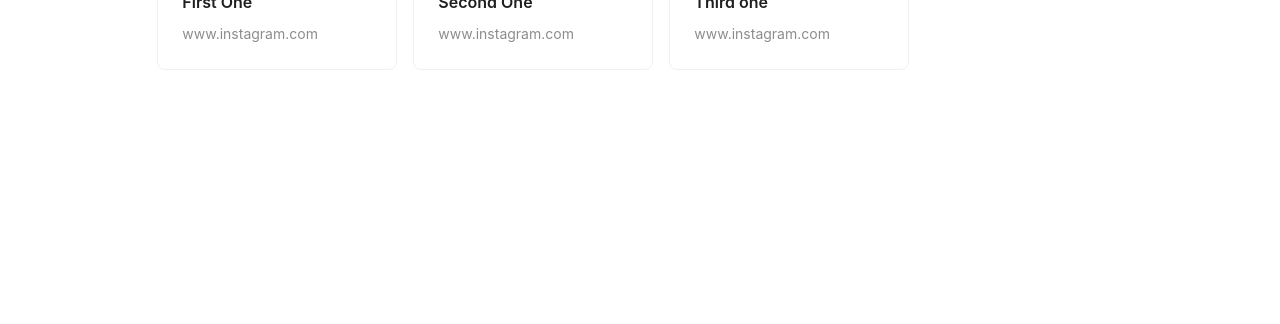
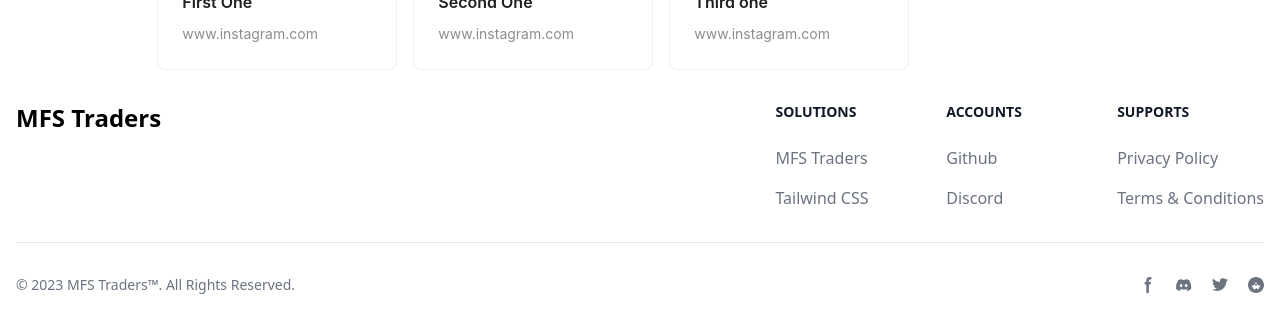
Before and after one commit to muhammadfuaad/ecommerce_project_frontend, a React (Vite) app: page / in a window 1280 px wide. Shown: the part 1122-1446 px from the top of the page. Before the commit the page ends 1192 px from the top, so only its background shows below. Built offline with nearby package versions, Linux system fonts and the light colour scheme.

Commit message:
design footer

```diff
--- /dev/null
+++ b/src/Components/Footer/Footer.jsx
@@ -0,0 +1,86 @@
+
+import React from 'react';
+
+const Footer = () => {
+  return (
+    <footer className="bg-white dark:bg-gray-900">
+      <div className="mx-auto w-full max-w-screen-xl p-4 py-6 lg:py-8">
+        <div className="md:flex md:justify-between">
+          <div className="mb-6 md:mb-0">
+            <a href="https://flowbite.com/" className="flex items-center">
+              {/* <img src="https://flowbite.com/docs/images/logo.svg" className="h-8 me-3" alt="FlowBite Logo" /> */}
+              <span className="self-center text-2xl font-semibold whitespace-nowrap dark:text-white">MFS Traders</span>
+            </a>
+          </div>
+          <div className="grid grid-cols-2 gap-8 sm:gap-6 sm:grid-cols-3">
+            <div>
+              <h2 className="mb-6 text-sm font-semibold text-gray-900 uppercase dark:text-white">Solutions</h2>
+              <ul className="text-gray-500 dark:text-gray-400 font-medium">
+                <li className="mb-4">
+                  <a href="https://flowbite.com/" className="hover:underline">MFS Traders</a>
+                </li>
+                <li>
+                  <a href="https://tailwindcss.com/" className="hover:underline">Tailwind CSS</a>
+                </li>
+              </ul>
+            </div>
+            <div>
+              <h2 className="mb-6 text-sm font-semibold text-gray-900 uppercase dark:text-white">Accounts</h2>
+              <ul className="text-gray-500 dark:text-gray-400 font-medium">
+                <li className="mb-4">
+                  <a href="https://github.com/themesberg/flowbite" className="hover:underline">Github</a>
+                </li>
+                <li>
+                  <a href="https://discord.gg/4eeurUVvTy" className="hover:underline">Discord</a>
+                </li>
+              </ul>
+            </div>
+            <div>
+              <h2 className="mb-6 text-sm font-semibold text-gray-900 uppercase dark:text-white">Supports</h2>
+              <ul className="text-gray-500 dark:text-gray-400 font-medium">
+                <li className="mb-4">
+                  <a href="#" className="hover:underline">Privacy Policy</a>
+                </li>
+                <li>
+                  <a href="#" className="hover:underline">Terms & Conditions</a>
+                </li>
+              </ul>
+            </div>
+          </div>
+        </div>
+        <hr className="my-6 border-gray-200 sm:mx-auto dark:border-gray-700 lg:my-8" />
+        <div className="sm:flex sm:items-center sm:justify-between">
+          <span className="text-sm text-gray-500 sm:text-center dark:text-gray-400">© 2023 <a href="https://flowbite.com/" className="hover:underline">MFS Traders™</a>. All Rights Reserved.</span>
+          <div className="flex mt-4 sm:justify-center sm:mt-0">
+            <a href="#" className="text-gray-500 hover:text-gray-900 dark:hover:text-white">
+              <svg className="w-4 h-4" aria-hidden="true" xmlns="http://www.w3.org/2000/svg" fill="currentColor" viewBox="0 0 8 19">
+                <path fillRule="evenodd" d="M6.135 3H8V0H6.135a4.147 4.147 0 0 0-4.142 4.142V6H0v3h2v9.938h3V9h2.021l.592-3H5V3.591A.6.6 0 0 1 5.592 3h.543Z" clipRule="evenodd" />
+              </svg>
+              <span className="sr-only">Facebook page</span>
+            </a>
+            <a href="#" className="text-gray-500 hover:text-gray-900 dark:hover:text-white ms-5">
+              <svg className="w-4 h-4" aria-hidden="true" xmlns="http://www.w3.org/2000/svg" fill="currentColor" viewBox="0 0 21 16">
+                <path d="M16.942 1.556a16.3 16.3 0 0 0-4.126-1.3 12.04 12.04 0 0 0-.529 1.1 15.175 15.175 0 0 0-4.573 0 11.585 11.585 0 0 0-.535-1.1 16.274 16.274 0 0 0-4.129 1.3A17.392 17.392 0 0 0 .182 13.218a15.785 15.785 0 0 0 4.963 2.521c.41-.564.773-1.16 1.084-1.785a10.63 10.63 0 0 1-1.706-.83c.143-.106.283-.217.418-.33a11.664 11.664 0 0 0 10.118 0c.137.113.277.224.418.33-.544.328-1.116.606-1.71.832a12.52 12.52 0 0 0 1.084 1.785 16.46 16.46 0 0 0 5.064-2.595 17.286 17.286 0 0 0-2.973-11.59ZM6.678 10.813a1.941 1.941 0 0 1-1.8-2.045 1.93 1.93 0 0 1 1.8-2.047 1.919 1.919 0 0 1 1.8 2.047 1.93 1.93 0 0 1-1.8 2.045Zm6.644 0a1.94 1.94 0 0 1-1.8-2.045 1.93 1.93 0 0 1 1.8-2.047 1.918 1.918 0 0 1 1.8 2.047 1.93 1.93 0 0 1-1.8 2.045Z" />
+              </svg>
+              <span className="sr-only">Discord community</span>
+            </a>
+            <a href="#" className="text-gray-500 hover:text-gray-900 dark:hover:text-white ms-5">
+              <svg className="w-4 h-4" aria-hidden="true" xmlns="http://www.w3.org/2000/svg" fill="currentColor" viewBox="0 0 20 17">
+                <path fillRule="evenodd" d="M20 1.892a8.178 8.178 0 0 1-2.355.635 4.074 4.074 0 0 0 1.8-2.235 8.344 8.344 0 0 1-2.605.98A4.13 4.13 0 0 0 13.85 0a4.068 4.068 0 0 0-4.1 4.038 4 4 0 0 0 .105.919A11.705 11.705 0 0 1 1.4.734a4.006 4.006 0 0 0 1.268 5.392 4.165 4.165 0 0 1-1.859-.5v.05A4.057 4.057 0 0 0 4.1 9.635a4.19 4.19 0 0 1-1.856.07 4.108 4.108 0 0 0 3.831 2.807A8.36 8.36 0 0 1 0 14.184 11.732 11.732 0 0 0 6.291 16 11.502 11.502 0 0 0 17.964 4.5c0-.177 0-.35-.012-.524A8.272 8.272 0 0 0 20 1.892Z" clipRule="evenodd" />
+              </svg>
+              <span className="sr-only">Twitter page</span>
+            </a>
+            <a href="#" className="text-gray-500 hover:text-gray-900 dark:hover:text-white ms-5">
+              <svg className="w-4 h-4" aria-hidden="true" xmlns="http://www.w3.org/2000/svg" fill="currentColor" viewBox="0 0 20 20">
+                <path fillRule="evenodd" d="M10 0C4.477 0 0 4.478 0 10c0 5.523 4.477 10 10 10 5.523 0 10-4.477 10-10 0-5.522-4.477-10-10-10ZM7.986 15.273c-.39.41-1.09.177-1.225-.36l-.366-1.5c-.03-.123-.112-.232-.227-.303l-1.234-.772c-.537-.336-.47-1.156.1-1.36l2.676-.958a.484.484 0 0 0 .272-.244l1.47-2.72a.636.636 0 0 1 1.146 0l1.47 2.72a.485.485 0 0 0 .272.244l2.676.959c.57.203.637 1.023.1 1.36l-1.234.772a.48.48 0 0 0-.227.302l-.367 1.501c-.136.538-.835.77-1.226.36l-1.064-1.113a.509.509 0 0 0-.728 0l-1.064 1.113Zm2.012-4.272a1.257 1.257 0 1 1 0-2.514 1.257 1.257 0 0 1 0 2.514Z" clipRule="evenodd" />
+              </svg>
+              <span className="sr-only">Dribbble account</span>
+            </a>
+          </div>
+        </div>
+      </div>
+    </footer>
+  );
+};
+
+export default Footer;
--- a/src/Components/HeadSection/HeadSection.jsx
+++ b/src/Components/HeadSection/HeadSection.jsx
@@ -7,20 +7,20 @@ const HeadSection = () => {
       className="h-screen bg-cover bg-center flex items-center justify-center"
       style={{
         backgroundImage: `url(${img})`,
-        height:600
+        height: 600,
       }}
     >
-      <div className="flex flex-col justify-center align-middle text-white w-1/2 gap-4
-      ">
-        <h1 className="text-6xl font-bold">
-          Welcome to MFS Traders
-        </h1>
+      <div
+        className="flex flex-col justify-center align-middle text-white w-1/2 gap-5 items-center
+      "
+      >
+        <h1 className="text-6xl font-bold">Welcome to MFS Traders</h1>
         <p>
           Lorem ipsum dolor sit amet consectetur adipisicing elit. Ipsa fugiat
           ipsam consectetur?Lorem ipsum dolor, sit amet consectetur adipisicing
           elit. Soluta sunt minus voluptatem.
         </p>
-        <button class="border border-white rounded-xl w-1/4 hover:cursor-pointer">
+        <button class="border border-white rounded-xl w-1/4 hover:cursor-pointer hover:bg-opacity-50 hover:backdrop-blur-sm flex justify-center my-3 p-2">
           <span class="text-lg">Shop Now</span>
         </button>
       </div>
--- a/src/Components/Home/Home.jsx
+++ b/src/Components/Home/Home.jsx
@@ -3,6 +3,7 @@ import Categories from '../Categories/Categories'
 import Header from '../Header/Header'
 import Navbar from '../Navbar/Navbar'
 import HeadSection from '../HeadSection/HeadSection'
+import Footer from '../Footer/Footer'
 
 const Home = () => {
   return (
@@ -11,6 +12,7 @@ const Home = () => {
       <Navbar/>
       <HeadSection/>
       <Categories />
+      <Footer />
     </div>
   )
 }
```
